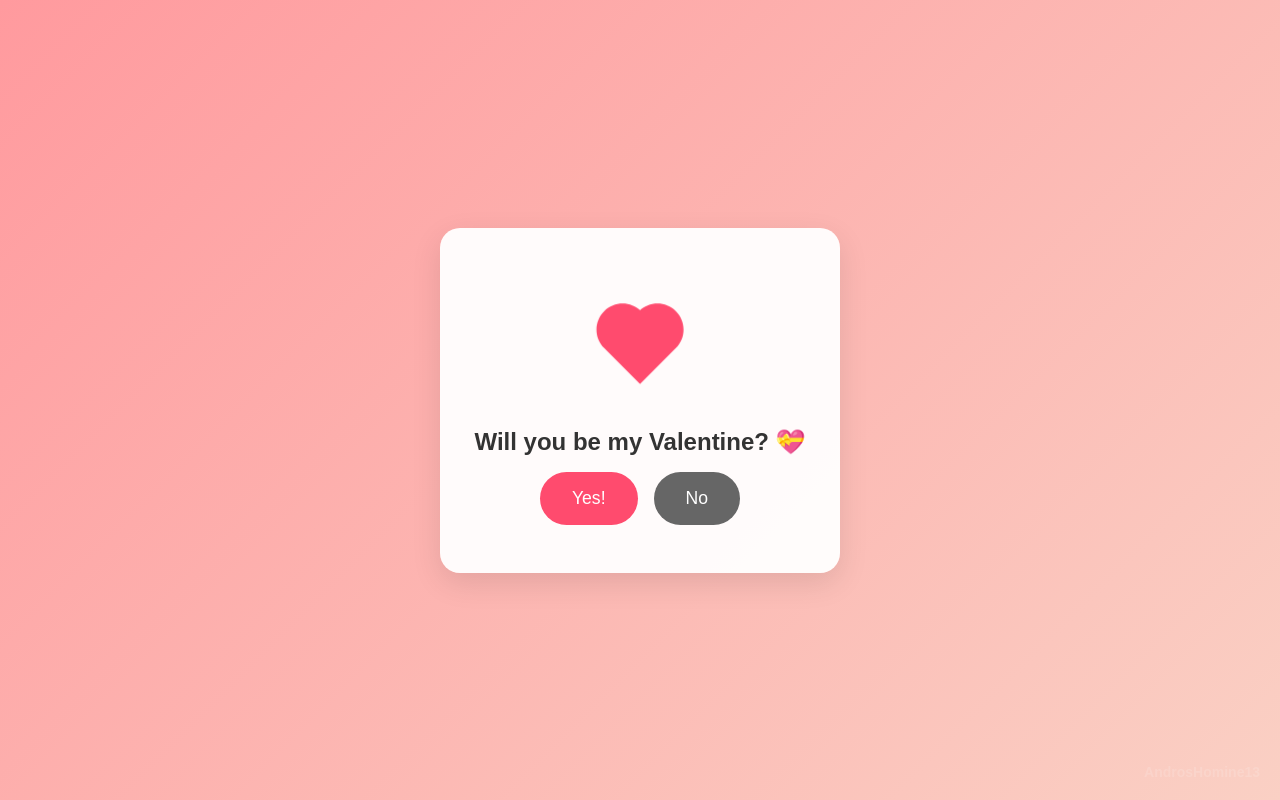
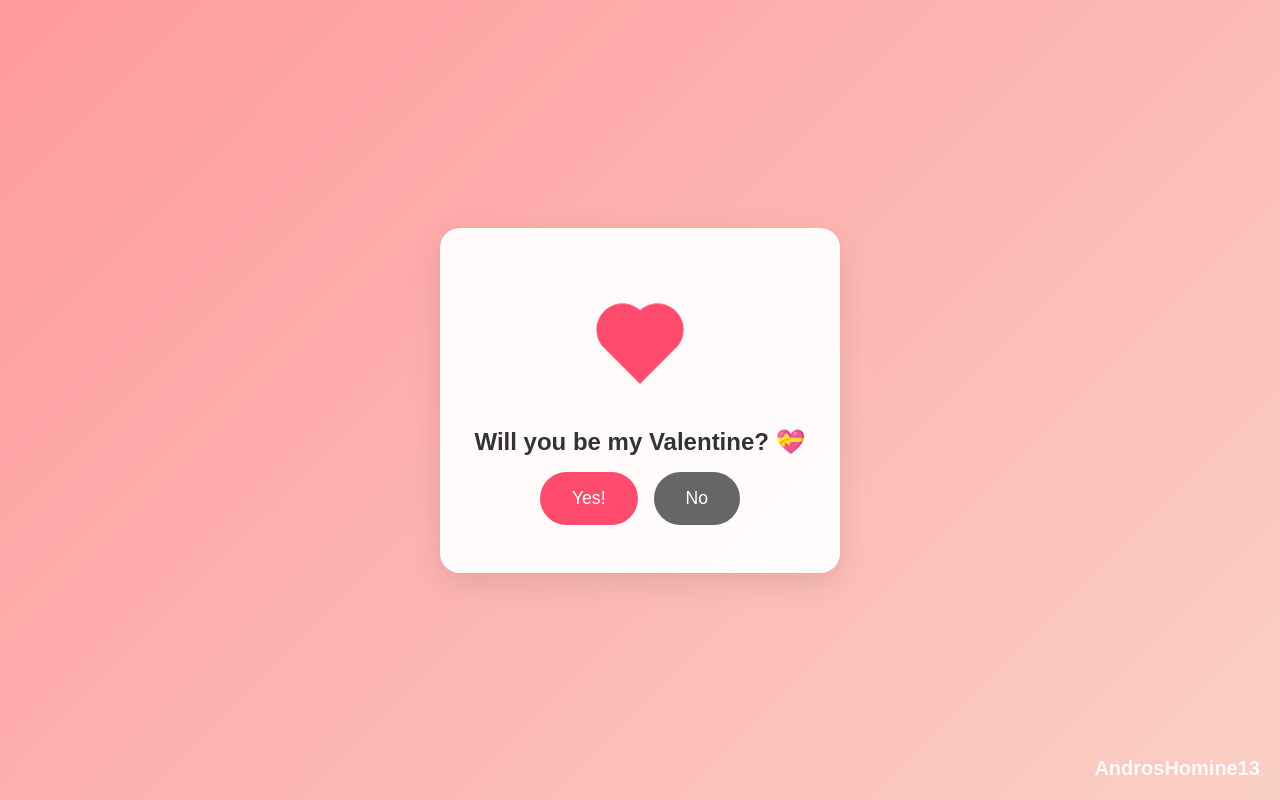
Before and after one commit to AndrosHomine13/Valentine-s-day, a plain HTML site: page index.html in a window 1280 px wide. Drawn offline with Linux system fonts and the light colour scheme.

Commit message:
Update index.html

```diff
--- a/index.html
+++ b/index.html
@@ -1,5 +1,5 @@
 <!DOCTYPE html>
-<html lang="en" >
+<html lang="en">
 <head>
   <meta charset="UTF-8">
   <title>Valentine's Day Card | by AndrosHomine13</title>
@@ -170,9 +170,9 @@
           position: fixed;
           bottom: 20px;
           right: 20px;
-          font-size: 14px;
+          font-size: 20px;
           font-weight: 600;
-          color: rgba(255,255,255,0.15);
+          color: rgba(255,255,255,0.9);
           pointer-events: none;
           user-select: none;
         }
```
